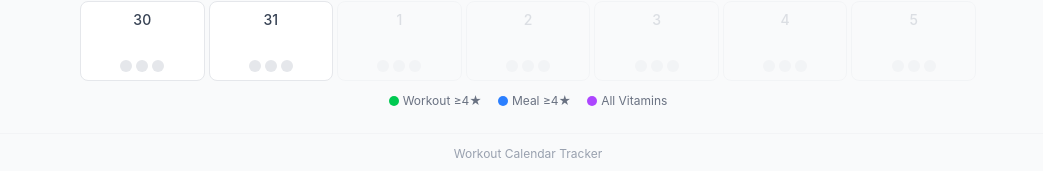
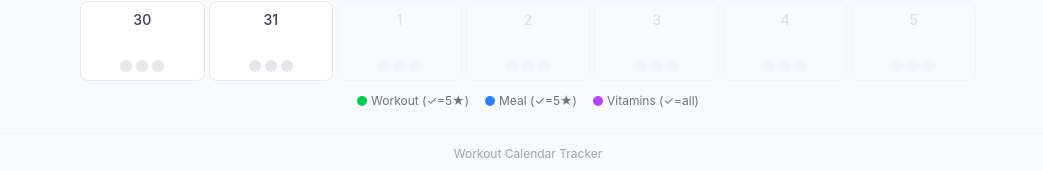
Before and after one commit to anotherFeng/workout-calendar, a React (Vite) app: page /schedule in a window 1280 px wide. Shown: the part 628-799 px from the top of the page, without its empty margins (112-1155 px from the left). Built offline with nearby package versions, Linux system fonts and the light colour scheme.

Commit message:
Calendar dots: show partial progress with opacity, checkmark for 5-star/full

```diff
--- a/src/components/Calendar.jsx
+++ b/src/components/Calendar.jsx
@@ -59,9 +59,9 @@ export default function Calendar({ year, month, onPrev, onNext, onDayClick, getD
 
               {/* 3 check indicators */}
               <div className="flex gap-1 mt-auto">
-                <CheckDot active={status.workout} title="Workout" color="green" />
-                <CheckDot active={status.meal} title="Meal" color="blue" />
-                <CheckDot active={status.vitamins} title="Vitamins" color="purple" />
+                <CheckDot value={status.workout} max={5} title="Workout" color="green" />
+                <CheckDot value={status.meal} max={5} title="Meal" color="blue" />
+                <CheckDot value={status.vitamins} max={1} title="Vitamins" color="purple" />
               </div>
             </button>
           );
@@ -70,25 +70,54 @@ export default function Calendar({ year, month, onPrev, onNext, onDayClick, getD
 
       {/* Legend */}
       <div className="flex justify-center gap-4 mt-3 text-xs text-gray-500">
-        <span className="flex items-center gap-1"><span className="w-2.5 h-2.5 rounded-full bg-green-500 inline-block"></span> Workout ≥4★</span>
-        <span className="flex items-center gap-1"><span className="w-2.5 h-2.5 rounded-full bg-blue-500 inline-block"></span> Meal ≥4★</span>
-        <span className="flex items-center gap-1"><span className="w-2.5 h-2.5 rounded-full bg-purple-500 inline-block"></span> All Vitamins</span>
+        <span className="flex items-center gap-1"><span className="w-2.5 h-2.5 rounded-full bg-green-500 inline-block"></span> Workout (✓=5★)</span>
+        <span className="flex items-center gap-1"><span className="w-2.5 h-2.5 rounded-full bg-blue-500 inline-block"></span> Meal (✓=5★)</span>
+        <span className="flex items-center gap-1"><span className="w-2.5 h-2.5 rounded-full bg-purple-500 inline-block"></span> Vitamins (✓=all)</span>
       </div>
     </div>
   );
 }
 
-function CheckDot({ active, title, color }) {
-  const colors = {
-    green: active ? 'bg-green-500' : 'bg-gray-200',
-    blue: active ? 'bg-blue-500' : 'bg-gray-200',
-    purple: active ? 'bg-purple-500' : 'bg-gray-200',
+function CheckDot({ value, max, title, color }) {
+  if (value <= 0) {
+    return (
+      <span
+        title={title}
+        className="w-2.5 h-2.5 sm:w-3 sm:h-3 rounded-full bg-gray-200 transition-colors"
+      />
+    );
+  }
+
+  const ratio = Math.min(value / max, 1);
+  const isFull = ratio >= 1;
+
+  const colorMap = {
+    green: 'bg-green-500',
+    blue: 'bg-blue-500',
+    purple: 'bg-purple-500',
   };
+
+  if (isFull) {
+    return (
+      <span
+        title={`${title} ✓`}
+        className={`w-2.5 h-2.5 sm:w-3 sm:h-3 rounded-full ${colorMap[color]} flex items-center justify-center`}
+      >
+        <svg className="w-2 h-2 sm:w-2.5 sm:h-2.5 text-white" viewBox="0 0 12 12" fill="none">
+          <path d="M2.5 6L5 8.5L9.5 3.5" stroke="currentColor" strokeWidth="2" strokeLinecap="round" strokeLinejoin="round" />
+        </svg>
+      </span>
+    );
+  }
+
+  // Partial: colored circle with opacity based on progress (0.25 to 0.85)
+  const opacity = 0.25 + ratio * 0.6;
 
   return (
     <span
-      title={title}
-      className={`w-2.5 h-2.5 sm:w-3 sm:h-3 rounded-full ${colors[color]} transition-colors`}
+      title={`${title}: ${max <= 1 ? Math.round(ratio * 100) + '%' : value + '/' + max}`}
+      className={`w-2.5 h-2.5 sm:w-3 sm:h-3 rounded-full ${colorMap[color]} transition-colors`}
+      style={{ opacity }}
     />
   );
 }
--- a/src/hooks/useDailyLog.js
+++ b/src/hooks/useDailyLog.js
@@ -93,9 +93,9 @@ export function useMonthLogs(year, month) {
     const vitChecks = vitaminLogs.filter(vl => vl.date === dateStr && vl.checked);
 
     return {
-      workout: log?.workoutRating >= 4,
-      meal: log?.mealRating >= 4,
-      vitamins: activeVitaminCount > 0 && vitChecks.length >= activeVitaminCount,
+      workout: log?.workoutRating || 0,
+      meal: log?.mealRating || 0,
+      vitamins: activeVitaminCount > 0 ? vitChecks.length / activeVitaminCount : 0,
       hasData: !!log,
     };
   }, [logs, vitaminLogs, activeVitaminCount]);
```
